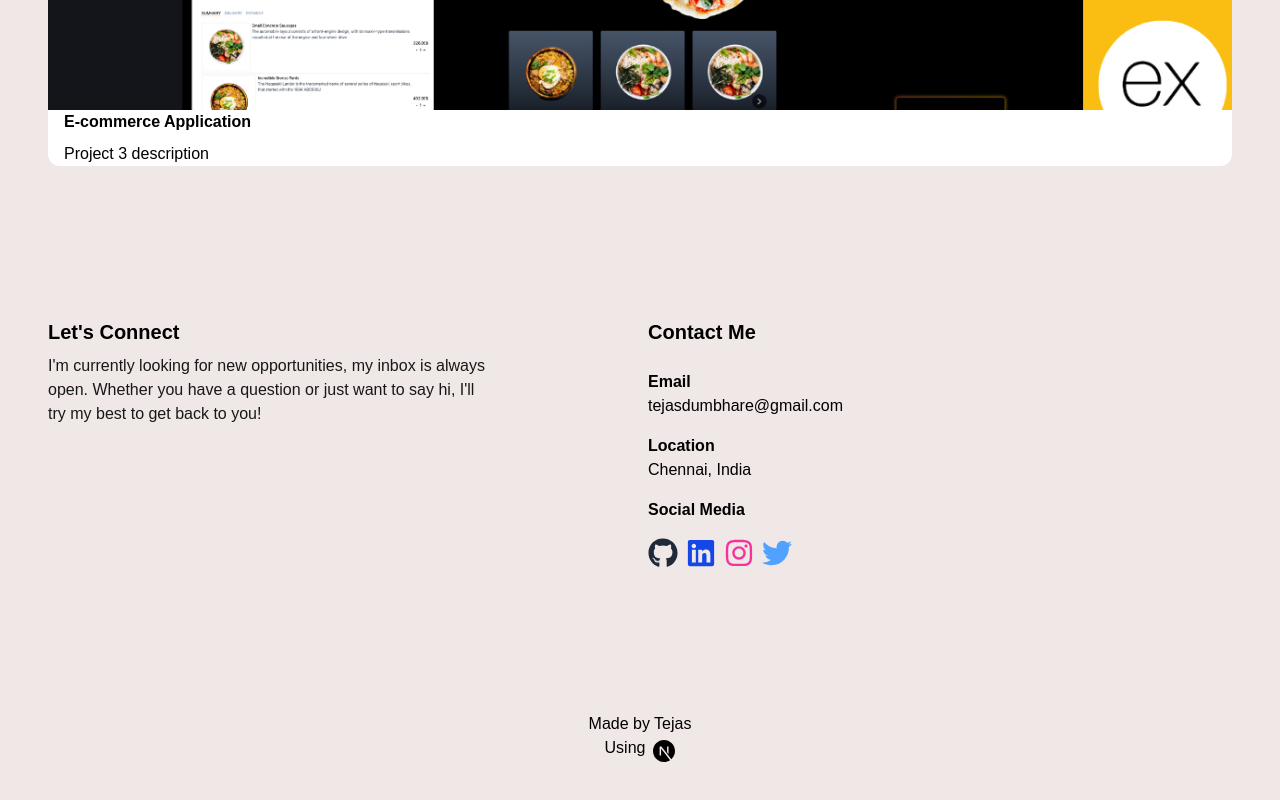
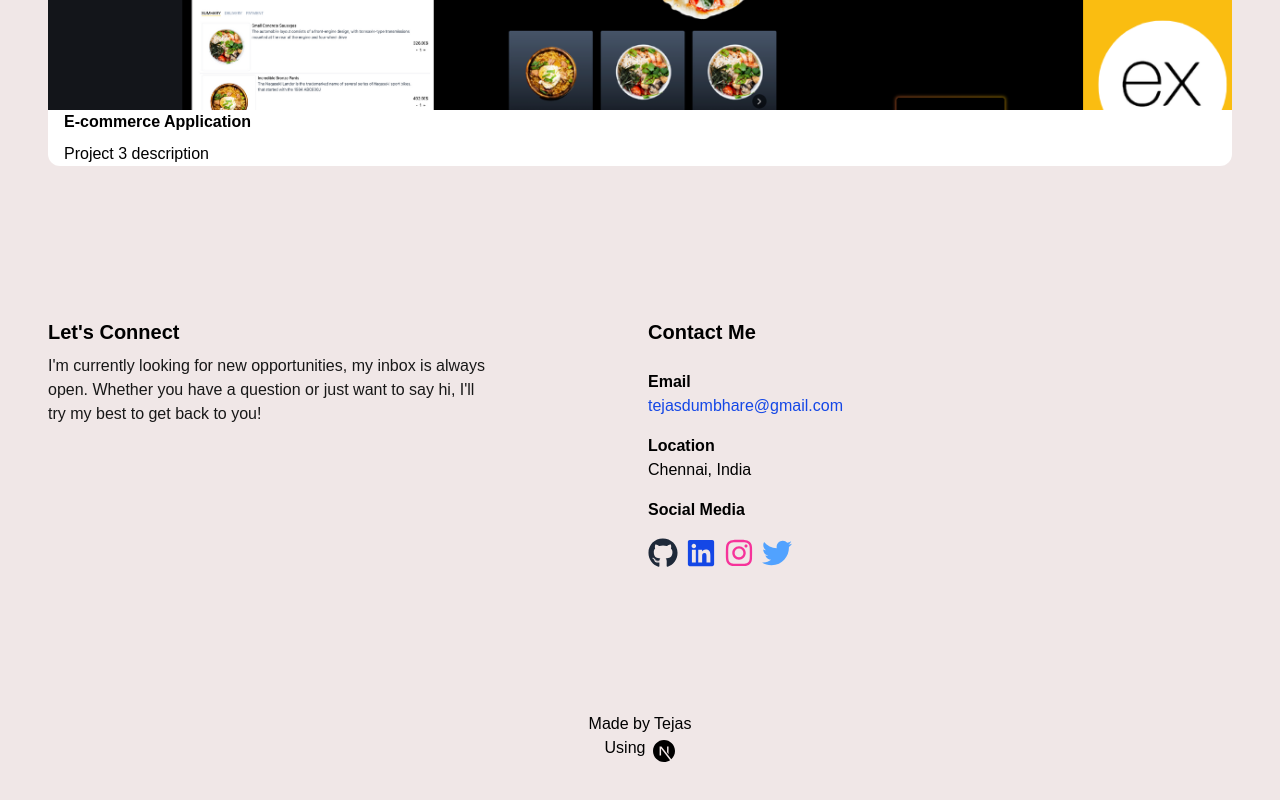
Before and after one commit to tejas527/portfolio, a Next.js app: page / in a window 1280 px wide. Shown: the part 2175-2975 px from the top of the page. Built offline with nearby package versions, Linux system fonts and the light colour scheme.

Commit message:
seventh commit

```diff
--- a/src/components/EmailSection.jsx
+++ b/src/components/EmailSection.jsx
@@ -25,7 +25,10 @@ const EmailSection = () => {
           </h5>
           <div>
             <p className='font-bold'>Email</p>
-            tejasdumbhare@gmail.com
+            <Link
+            href="mailto:tejasdumbhare@gmail.com"
+            className='text-blue-700 hover:text-blue-600'>
+              tejasdumbhare@gmail.com</Link>
           </div>
           <div>
             <p className='font-bold'>Location</p>
@@ -36,7 +39,7 @@ const EmailSection = () => {
           </p>
           <div className='socials flex flex-row gap-2'>
               <Link
-                href="github.com">
+                href="https://github.com/tejas527">
                 <FaGithub className="text-3xl text-gray-800 hover:text-black"/>
               </Link>
               <Link
--- a/src/components/HeroSection.jsx
+++ b/src/components/HeroSection.jsx
@@ -8,7 +8,7 @@ const HeroSection = () => {
     <section>
         <div className='grid grid-cols-1 lg:grid-cols-20'>
             <div className='col-span-12 place-self-center text-center sm:text-left'>
-                <h1 className="text-black mb-4 text-4xl sm:text-5xl lg:text-6xl font-extrabold">
+                <h1 className="text-black mb-4 text-3xl sm:text-5xl lg:text-6xl font-extrabold">
                     Hello I'm Tejas,
                     <br/>
                     {" "}
@@ -26,12 +26,9 @@ const HeroSection = () => {
                         repeat={Infinity}
                     />
                 </h1>
-                <p className='text-black text-base sm:text-lg mb-6 lg:text-xl '>
-
-                </p>
                 <div className=''>
-                    <button className='px-6 py-3 w-full sm:w-fit rounded-full mr-4 bg-black hover:bg-slate-800 text-white'>Here's My Resume</button>
-                    <button className='px-6 py-3 w-full sm:w-fit rounded-full bg-black hover:bg-slate-500 text-white border border-white mt-3'>Email</button>
+                    <button className='px-6 py-3 w-full sm:w-fit rounded-full mr-4 cursor-pointer bg-black hover:bg-gray-900 text-white'>Here's My Resume</button>
+                    <button className='px-6 py-3 w-full sm:w-fit rounded-full cursor-pointer bg-black hover:bg-gray-900 text-white border border-white mt-3'>Email</button>
                 </div>
             </div>
             <div className='col-span-8 place-self-center mt-4 lg:mt-0'>
--- a/src/components/Navbar.jsx
+++ b/src/components/Navbar.jsx
@@ -61,10 +61,10 @@ const Navbar = () => {
             </div>
             <div className='menu hidden md:block md'>
                 <div className='flex justify-center space-x-4 mb-2'>
-                        <Link href="https://github.com" target="_blank">
+                        <Link href="https://github.com/tejas527" target="_blank">
                             <FaGithub className="text-2xl text-gray-800 hover:text-black" />
                         </Link>
-                        <Link href="https://linkedin.com" target="_blank">
+                        <Link href="https://www.linkedin.com/in/tejas-dumbhare-0823632b9/" target="_blank">
                             <FaLinkedin className="text-2xl text-blue-700 hover:text-blue-800" />
                         </Link>
                         <Link href="https://instagram.com" target="_blank">
```
